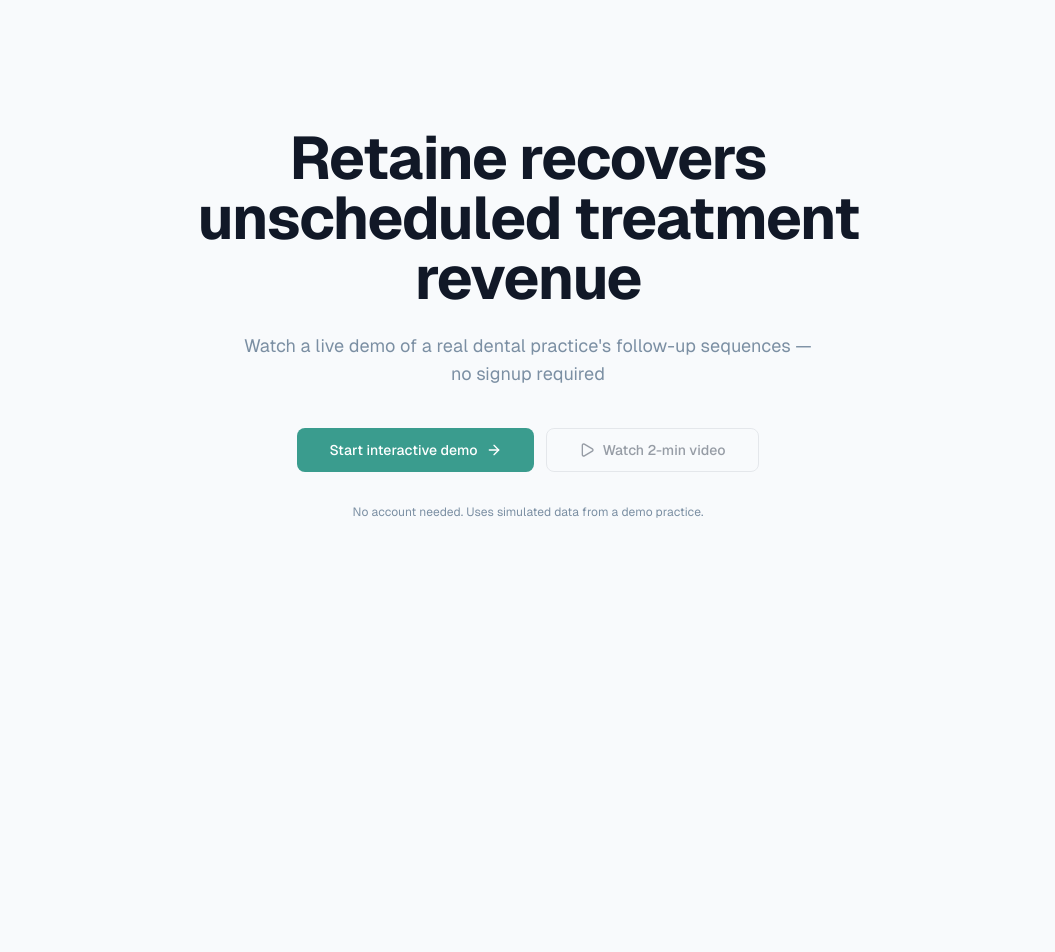
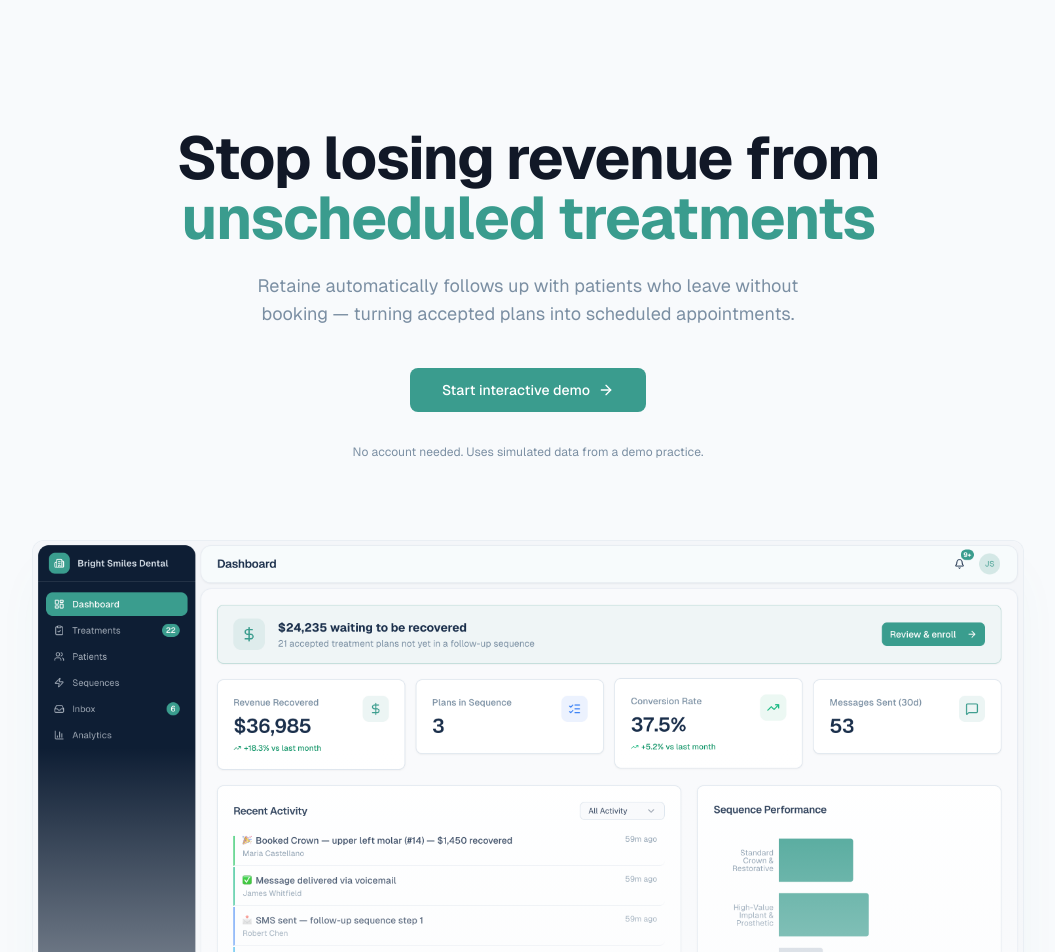
Before and after one commit to chrismcglynn/ai-dental-treatment-followup, a Next.js app: page /demo in a window 1280 px wide. Shown: the top 952 px of the page, without its empty margins (112-1167 px from the left). Before the commit the page ends 800 px from the top, so only its background shows below. Built offline with nearby package versions, Linux system fonts and the light colour scheme.

Commit message:
demo landing page update

```diff
--- a/src/app/demo/DemoPageClient.tsx
+++ b/src/app/demo/DemoPageClient.tsx
@@ -2,7 +2,8 @@
 
 import { useState, useEffect, useRef } from "react";
 import { useRouter, useSearchParams } from "next/navigation";
-import { ArrowRight, Play, Building2 } from "lucide-react";
+import Image from "next/image";
+import { ArrowRight, Building2 } from "lucide-react";
 import { Button } from "@/components/ui/button";
 import { usePracticeStore } from "@/stores/practice-store";
 import { useSandboxStore } from "@/stores/sandbox-store";
@@ -256,19 +257,21 @@
   }
 
   return (
-    <div className="min-h-screen bg-background">
+    <div className="min-h-screen bg-background overflow-hidden">
       {/* Hero */}
-      <div className="flex flex-col items-center justify-center px-4 py-24 text-center sm:py-32">
+      <div className="flex flex-col items-center justify-center px-4 pt-24 text-center sm:pt-32">
         <div className="mx-auto max-w-3xl space-y-6">
-          <h1 className="text-4xl font-bold tracking-tight text-gray-900 sm:text-5xl lg:text-6xl">
-            Retaine recovers unscheduled treatment revenue
+          <h1 className="opacity-0 animate-fade-up text-4xl font-bold tracking-tight text-gray-900 sm:text-5xl lg:text-6xl">
+            Stop losing revenue from
+            <span className="text-primary"> unscheduled treatments</span>
           </h1>
-          <p className="mx-auto max-w-xl text-lg text-muted-foreground">
-            Watch a live demo of a real dental practice&apos;s follow-up
-            sequences — no signup required
+          <p className="opacity-0 animate-fade-up [animation-delay:200ms] mx-auto max-w-xl text-lg text-muted-foreground">
+            Retaine automatically follows up with patients who leave
+            without booking — turning accepted plans into scheduled
+            appointments.
           </p>
 
-          <div className="flex flex-col items-center gap-3 pt-4 sm:flex-row sm:justify-center">
+          <div className="opacity-0 animate-fade-up [animation-delay:400ms] flex flex-col items-center gap-3 pt-4 sm:flex-row sm:justify-center">
             <Button
               size="lg"
               onClick={() => setStep("signup")}
@@ -277,24 +280,39 @@
               Start interactive demo
               <ArrowRight className="h-4 w-4" />
             </Button>
-            <Button
-              size="lg"
-              variant="outline"
-              className="gap-2 border-gray-300 text-gray-700 hover:bg-gray-50"
-              disabled
-              title="Coming soon"
-            >
-              <Play className="h-4 w-4" />
-              Watch 2-min video
-            </Button>
+            {/*<Button*/}
+            {/*  size="lg"*/}
+            {/*  variant="outline"*/}
+            {/*  className="gap-2 border-gray-300 text-gray-700 hover:bg-gray-50"*/}
+            {/*  disabled*/}
+            {/*  title="Coming soon"*/}
+            {/*>*/}
+            {/*  <Play className="h-4 w-4" />*/}
+            {/*  Watch 2-min video*/}
+            {/*</Button>*/}
           </div>
 
-          <p className="text-xs text-muted-foreground pt-2">
+          <p className="opacity-0 animate-fade-in [animation-delay:600ms] text-xs text-muted-foreground pt-2">
             No account needed. Uses simulated data from a demo practice.
           </p>
         </div>
       </div>
 
+      {/* Dashboard preview with gradient reveal */}
+      <div className="relative mx-auto mt-16 max-w-5xl px-4 sm:mt-20 opacity-0 animate-slide-up-reveal [animation-delay:600ms]">
+        <div className="relative overflow-hidden rounded-t-xl border border-b-0 border-border/50 shadow-2xl shadow-primary/5">
+          <Image
+            src="/images/retaine-dashboard.png"
+            alt="Retaine dashboard showing recovered revenue and patient follow-ups"
+            width={1920}
+            height={1080}
+            className="w-full -mt-px"
+            priority
+          />
+          {/* Bottom gradient fade */}
+          <div className="pointer-events-none absolute inset-x-0 bottom-0 h-2/3 bg-gradient-to-t from-background via-background/40 to-transparent" />
+        </div>
+      </div>
     </div>
   );
 }
--- a/tailwind.config.ts
+++ b/tailwind.config.ts
@@ -74,11 +74,26 @@
           from: { transform: "scaleX(0)" },
           to: { transform: "scaleX(1)" },
         },
+        "fade-up": {
+          from: { opacity: "0", transform: "translateY(20px)" },
+          to: { opacity: "1", transform: "translateY(0)" },
+        },
+        "fade-in": {
+          from: { opacity: "0" },
+          to: { opacity: "1" },
+        },
+        "slide-up-reveal": {
+          from: { opacity: "0", transform: "translateY(40px)" },
+          to: { opacity: "1", transform: "translateY(0)" },
+        },
       },
       animation: {
         "accordion-down": "accordion-down 0.2s ease-out",
         "accordion-up": "accordion-up 0.2s ease-out",
         grow: "grow 2s ease-in-out forwards",
+        "fade-up": "fade-up 0.8s ease-out forwards",
+        "fade-in": "fade-in 0.8s ease-out forwards",
+        "slide-up-reveal": "slide-up-reveal 1s ease-out forwards",
       },
     },
   },
```
